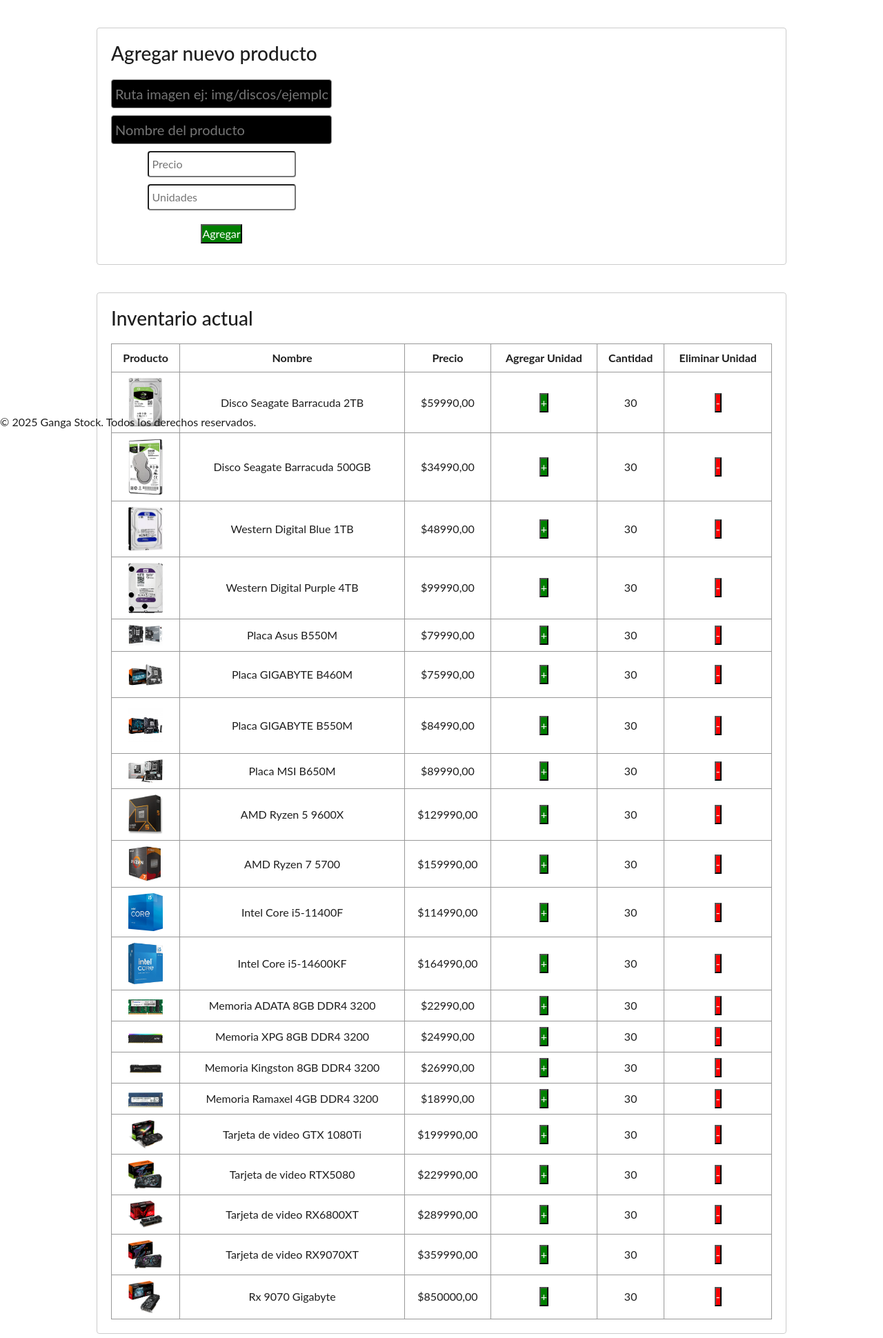
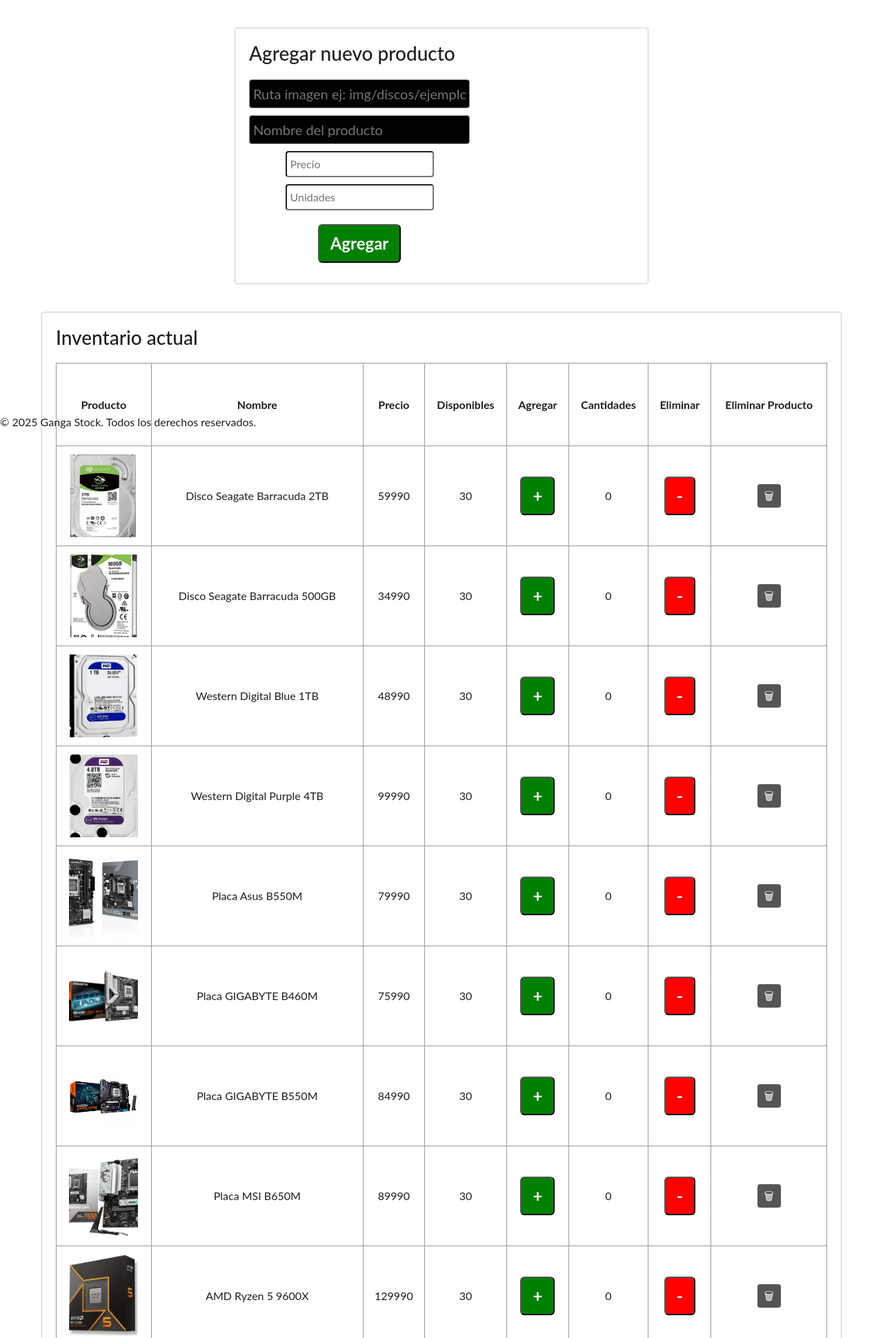
Before and after one commit to gangaxx/Ganga-Stock, a Django app: page /inventario/ in a window 1280 px wide. Shown: the part 100-2040 px from the top of the page at 69% size. Run offline with Django 5.2, Linux system fonts and the light colour scheme; a user stored in the database is signed in; data comes from the database, SQL or seed files in the repository; both versions use the stored data as it was after the commit.

Commit message:
avanzado
Se agregaron funciones como borrar producto por completo desde la base de datos sqlite3. tambien se pueden modificar la cantidad de c/u de los productos desde la base de datos.

```diff
--- a/aplicacion/templates/inventario.html
+++ b/aplicacion/templates/inventario.html
@@ -63,7 +63,12 @@
     padding: 20px;
     border-radius: 4px;
     width: 100%;
-    max-width: 1000px;
+    max-width: 1200px;
+  }
+
+  .form-panel {
+    max-width: 600px;
+    margin: 0 auto;
   }
 
   h2 {
@@ -96,15 +101,25 @@
 
   .inventory-table th,
   .inventory-table td {
-    padding: 8px;
+    padding: 12px;
     border: 1px solid #999;
     text-align: center;
+    vertical-align: middle;
+    height: 120px;
   }
 
   .upload-btn {
     background-color: #444;
     color: white;
     cursor: pointer;
+  }
+
+  .add-btn,
+  .remove-btn {
+    font-size: 24px;
+    padding: 8px 16px;
+    border-radius: 6px;
+    font-weight: bold;
   }
 
   .add-btn {
@@ -117,6 +132,15 @@
     background-color: red;
     color: white;
     cursor: pointer;
+  }
+
+  .delete-btn {
+    background-color: #555;
+    color: white;
+    cursor: pointer;
+    border: none;
+    padding: 5px 10px;
+    border-radius: 4px;
   }
 
   .topbar {
@@ -149,6 +173,13 @@
     border: none;
     font-weight: bold;
     cursor: pointer;
+  }
+
+  .footer {
+    text-align: center;
+    margin-top: 40px;
+    font-size: 16px;
+    color: #999;
   }
 </style>
 
@@ -191,6 +222,27 @@
       }
     });
   }
+
+  function deleteProduct(productId) {
+    if (!confirm("¿Deseas eliminar este producto completamente?")) return;
+
+    fetch(`/eliminar_producto/`, {
+      method: 'POST',
+      headers: {
+        'Content-Type': 'application/json',
+        'X-CSRFToken': '{{ csrf_token }}'
+      },
+      body: JSON.stringify({ id: productId })
+    })
+    .then(response => response.json())
+    .then(data => {
+      if (data.success) {
+        location.reload();
+      } else {
+        alert(data.error);
+      }
+    });
+  }
 </script>
 
 <div class="topbar">
@@ -206,7 +258,7 @@
 </div>
 
 <div class="main">
-  <div class="panel">
+  <div class="panel form-panel">
     <h2>Agregar nuevo producto</h2>
     <form method="POST" class="inventory-form">
       {% csrf_token %}
@@ -228,27 +280,42 @@
           <th>Producto</th>
           <th>Nombre</th>
           <th>Precio</th>
-          <th>Agregar Unidad</th>
-          <th>Cantidad</th>
-          <th>Eliminar Unidad</th>
+          <th>Disponibles</th>
+          <th>Agregar</th>
+          <th>Cantidades</th>
+          <th>Eliminar</th>
+          <th>Eliminar Producto</th>
         </tr>
       </thead>
       <tbody>
         {% for producto in productos %}
-        <tr>
-          <td><img src="{% static producto.imagen %}" width="50"></td>
+        <tr class="product-row" data-name="{{ producto.nombre }}">
+          <td>
+            <img src="{% static producto.imagen|urlencode %}" alt="{{ producto.nombre }}"
+                 class="product-image"
+                 style="width: 100px; height: 120px; object-fit: cover;">
+          </td>
           <td>{{ producto.nombre }}</td>
-          <td>${{ producto.precio }}</td>
-          <td><button type="button" onclick="updateStock({{ producto.id }}, 'add')" class="add-btn">+</button></td>
-          <td>{{ producto.cantidad }}</td>
-          <td><button type="button" onclick="updateStock({{ producto.id }}, 'remove')" class="remove-btn">-</button></td>
+          <td class="price-cell" data-price="{{ producto.precio }}">{{ producto.precio|floatformat:0 }}</td>
+          <td id="prod{{ producto.id }}">{{ producto.cantidad }}</td>
+          <td>
+            <button class="add-btn" onclick="updateStock({{ producto.id }}, 'add')">+</button>
+          </td>
+          <td><span id="prov{{ producto.id }}">0</span></td>
+          <td>
+            <button class="remove-btn" onclick="updateStock({{ producto.id }}, 'remove')">-</button>
+          </td>
+          <td>
+            <button class="delete-btn" onclick="deleteProduct({{ producto.id }})">🗑</button>
+          </td>
         </tr>
         {% empty %}
-        <tr><td colspan="6">No hay productos en inventario.</td></tr>
+        <tr><td colspan="8">No hay productos en inventario.</td></tr>
         {% endfor %}
       </tbody>
     </table>
   </div>
+  <div class="footer">© 2025 Ganga Stock. Todos los derechos reservados.</div>
 </div>
 
 {% endblock %}
--- a/aplicacion/urls.py
+++ b/aplicacion/urls.py
@@ -14,7 +14,9 @@
     path('inventario/', views.inventario, name='inventario'),
     path('admin_empleado/', views.empleado, name='empleado'),
 
-  # ✅ Nueva ruta agregada
+    # ✅ Rutas necesarias para funciones del inventario
+    path('update_stock/', views.update_stock, name='update_stock'),
+    path('eliminar_producto/', views.eliminar_producto, name='eliminar_producto'),
 ]
 
 if settings.DEBUG:
--- a/aplicacion/views.py
+++ b/aplicacion/views.py
@@ -4,6 +4,7 @@
 from django.contrib.auth.models import User
 from django.contrib.auth.decorators import login_required, user_passes_test
 from django.http import JsonResponse
+from django.views.decorators.csrf import csrf_exempt
 import json
 
 from .models import Producto, Movimiento
@@ -79,13 +80,20 @@
 def inventario(request):
     if request.method == 'POST':
         nombre = request.POST.get('nombre')
-        imagen = request.POST.get('imagen')
+        imagen = request.POST.get('imagen')  # Ruta relativa desde static/
         precio = request.POST.get('precio')
         cantidad = request.POST.get('cantidad')
+
         if nombre and imagen and precio and cantidad:
-            Producto.objects.create(nombre=nombre, imagen=imagen, precio=precio, cantidad=cantidad)
+            Producto.objects.create(
+                nombre=nombre,
+                imagen=imagen,
+                precio=precio,
+                cantidad=cantidad
+            )
             messages.success(request, "Producto agregado correctamente.")
             return redirect('inventario')
+
     productos = Producto.objects.all()
     return render(request, 'inventario.html', {'productos': productos})
 
@@ -106,3 +114,35 @@
 
     empleados = User.objects.filter(is_superuser=False)
     return render(request, 'empleado.html', {'empleados': empleados})
+
+# ✅ Agregado: actualizar stock
+@csrf_exempt
+@user_passes_test(lambda u: u.is_superuser)
+def update_stock(request):
+    if request.method == 'POST':
+        try:
+            data = json.loads(request.body)
+            producto = Producto.objects.get(id=data['id'])
+            if data['action'] == 'add':
+                producto.cantidad += 1
+            elif data['action'] == 'remove' and producto.cantidad > 0:
+                producto.cantidad -= 1
+            producto.save()
+            return JsonResponse({'success': True})
+        except Exception as e:
+            return JsonResponse({'success': False, 'error': str(e)})
+    return JsonResponse({'success': False, 'error': 'Método no permitido'})
+
+# ✅ Agregado: eliminar producto
+@csrf_exempt
+@user_passes_test(lambda u: u.is_superuser)
+def eliminar_producto(request):
+    if request.method == 'POST':
+        try:
+            data = json.loads(request.body)
+            producto = Producto.objects.get(id=data['id'])
+            producto.delete()
+            return JsonResponse({'success': True})
+        except Exception as e:
+            return JsonResponse({'success': False, 'error': str(e)})
+    return JsonResponse({'success': False, 'error': 'Método no permitido'})
```
Also changed, not shown: db.sqlite3.
